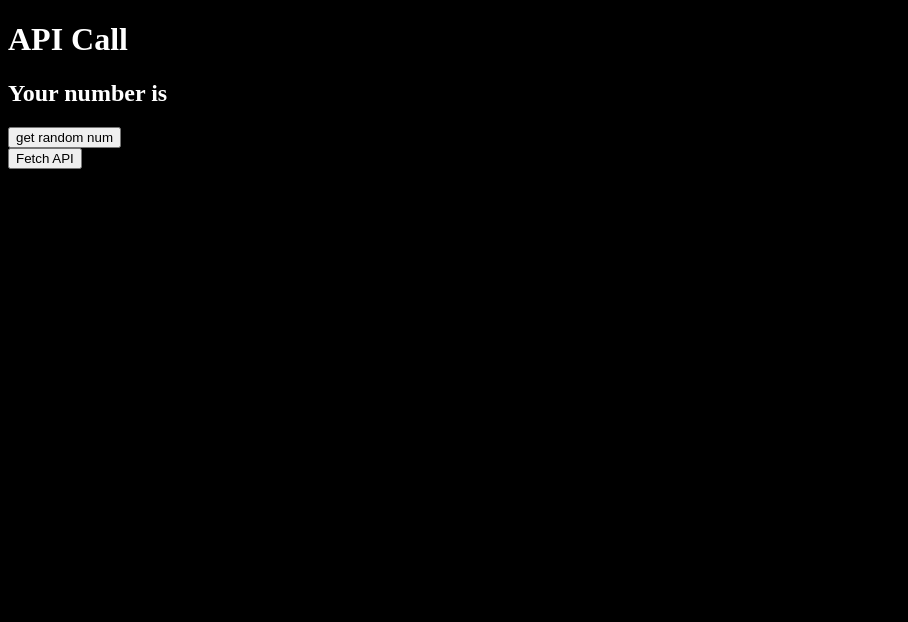
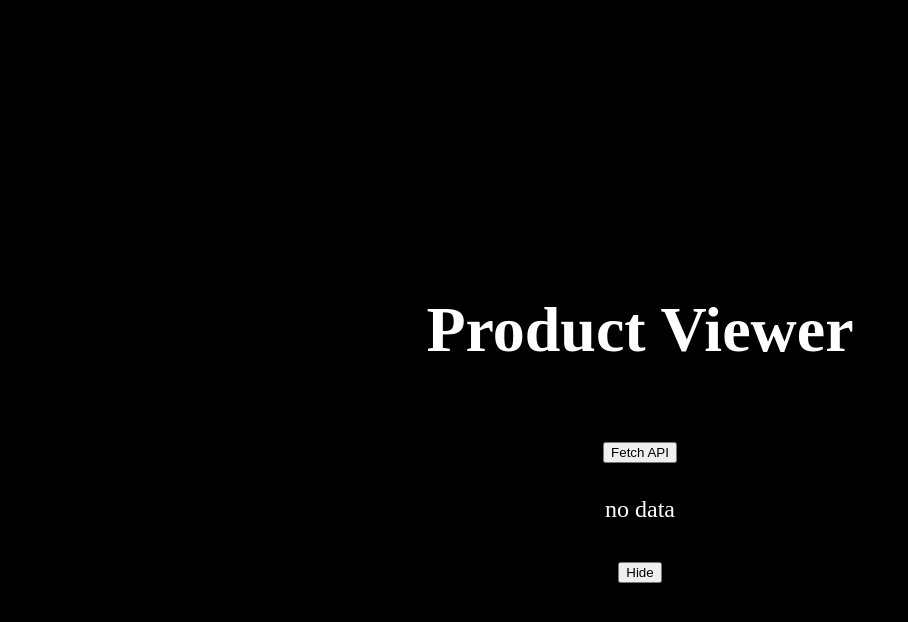
Before and after one commit to cookie-cpu/product-pager, a Next.js app: page / in a window 1280 px wide. Shown: the top 622 px of the page, without its empty margins (0-908 px from the left). Built offline with nearby package versions, Linux system fonts and the light colour scheme.

Commit message:
adds rating star component and css changes

```diff
--- a/package.json
+++ b/package.json
@@ -16,8 +16,10 @@
     "eslint": "8.27.0",
     "eslint-config-next": "13.0.3",
     "next": "13.0.3",
+    "rating-star": "^1.1.0",
     "react": "18.2.0",
     "react-dom": "18.2.0",
+    "stars-rating": "^1.1.0",
     "typescript": "4.8.4"
   }
 }
--- a/pages/index.tsx
+++ b/pages/index.tsx
@@ -1,8 +1,12 @@
 import axios from "axios";
+import styles from '../styles/Home.module.css'
 import React, { useState, useEffect } from "react";
 import { json } from "stream/consumers";
+import { RatingStar } from "rating-star";
 
-const url1 = "https://dummyjson.com/products";
+
+
+const url1 = "https://dummyjson.com/products?skip=5&limit=100";
 const url2 = "https://jsonplaceholder.typicode.com/posts"
 const url3 = "http://localhost:3000/api/random-num"
 
@@ -10,7 +14,12 @@ export default function Home() {
 
   const [data, setData] = useState([]);
   const [num, setNum] = useState([]);
-  // let num = "";
+
+  const [clicked, setClicked] = React.useState(false);
+
+  const handleClick = () => {
+    setClicked(!clicked);
+  };
 
   const apiGet = () => {
     fetch(url1)
@@ -32,34 +41,49 @@ export default function Home() {
   };
 
   const imgStyle = {
-      width: "250px",
+      width: "150px",
+      height: "150px"
   };
 
+  const renderedData = data.map(({id, title, description, price, stock, brand, category, thumbnail, images, rating}: any) => (
+      <div key={id} className={styles.card}>
+        <h2>{title}</h2>
+        <img style={imgStyle} src={thumbnail}/>
+        <p>{description}</p>
+        <sup>${price}</sup>
+          <p>
+            <RatingStar id={id} rating={rating} /><sup>{rating}</sup>
+          </p>
+        <p>Only {stock} left in stock!</p>
+        <h3>{brand}</h3>
+      </div>
+  ));
+
   return (
-    <>
-      <div>
-        <h1>API Call</h1>
-        <h2>Your number is {num}</h2>
-        <button onClick={numberGet}>get random num</button>
-        <br />
-          <button onClick={apiGet}>Fetch API</button>
-        <br />
-          <ul>
-              {data.map(({id, title, description, price, stock, brand, category, thumbnail, images, rating}: any) => (
-                <li key={id}>
-                  {title}
-                  <img style={imgStyle} src={thumbnail}/>
-                  <p>{description}</p>
-                  <p>${price}</p>
-                  <p>rating:{rating}</p>
-                  <p>{stock} in stock</p>
-                  <p>made by {brand}</p>
-                  <p>{category}</p>
-                </li>
-              ))}
-          </ul>
-      </div>
-    </>
+    <div className={styles.container}>
+        <main className={styles.main}>
+
+              <h1 className={styles.title}>Product Viewer</h1>
+
+              {/* <div className={styles.description}>
+                {num && <p>Your number is {num}</p>}<button onClick={numberGet}>get random num</button>
+              </div> */}
+
+              <div className={styles.description}>
+                <button onClick={apiGet}>Fetch API</button>
+                {data.length > 1 ? <p>data</p> : <p>no data</p>}
+                {clicked ? <button onClick={handleClick}>View</button> : <button onClick={handleClick}>Hide</button>}
+              </div>
+
+              <div className={!clicked? styles.gridshow : styles.gridhide}>
+                {renderedData}
+              </div>
+
+
+              <div>
+            </div>
+        </main>
+    </div>
   )
 
 
--- /dev/null
+++ b/styles/Home.module.css
@@ -0,0 +1,121 @@
+.container {
+    padding: 0 2rem;
+  }
+
+
+
+  .main {
+    min-height: 100vh;
+    padding: 4rem 0;
+    flex: 1;
+    display: flex;
+    flex-direction: column;
+    justify-content: center;
+    align-items: center;
+  }
+
+  .title a {
+    color: #0070f3;
+    text-decoration: none;
+  }
+
+  .title a:hover,
+  .title a:focus,
+  .title a:active {
+    text-decoration: underline;
+  }
+
+  .title {
+    margin: 0;
+    line-height: 1.15;
+    font-size: 4rem;
+  }
+
+  .title,
+  .description {
+    text-align: center;
+  }
+
+  .description {
+    margin: 4rem 0;
+    line-height: 1.5;
+    font-size: 1.5rem;
+  }
+
+  .gridshow {
+    display: flex;
+    align-items: center;
+    justify-content: center;
+    flex-wrap: wrap;
+    max-width: 95%;
+  }
+  .gridhide{
+    display: none;
+    align-items: center;
+    justify-content: center;
+    flex-wrap: wrap;
+    max-width: 95%;
+    background-color: red;
+  }
+
+  .card {
+    margin: 1rem;
+    padding: 1.2rem;
+    text-align: center;
+    color: inherit;
+    text-decoration: none;
+    border: 2px solid #eaeaea;
+    border-radius: 10px;
+    transition: color 0.15s ease, border-color 0.15s ease;
+    max-width: 300px;
+    /* max-height: 300px; */
+    min-height: 300px;
+    transition: .5s;
+  }
+  .card:hover {
+    transform: scale(1.1);
+    /* color: blue */
+  }
+
+  .card:hover,
+  .card:focus,
+  .card:active {
+    /* color: #0070f3; */
+    border-color: #0070f3;
+  }
+
+  .card h2 {
+    margin: 0 0 1rem 0;
+    font-size: 1.5rem;
+  }
+
+  .card p {
+    margin: 0;
+    font-size: 1.25rem;
+    line-height: 1.5;
+  }
+
+  .logo {
+    height: 1em;
+    margin-left: 0.5rem;
+  }
+
+  @media (max-width: 600px) {
+    .grid {
+      width: 100%;
+      flex-direction: column;
+    }
+  }
+
+  @media (prefers-color-scheme: dark) {
+    .card,
+    .footer {
+      border-color: #222;
+    }
+    .code {
+      background: #111;
+    }
+    .logo img {
+      filter: invert(1);
+    }
+  }
```
Also changed, not shown: 1 other file (tests, documents, lock files or other folders).
